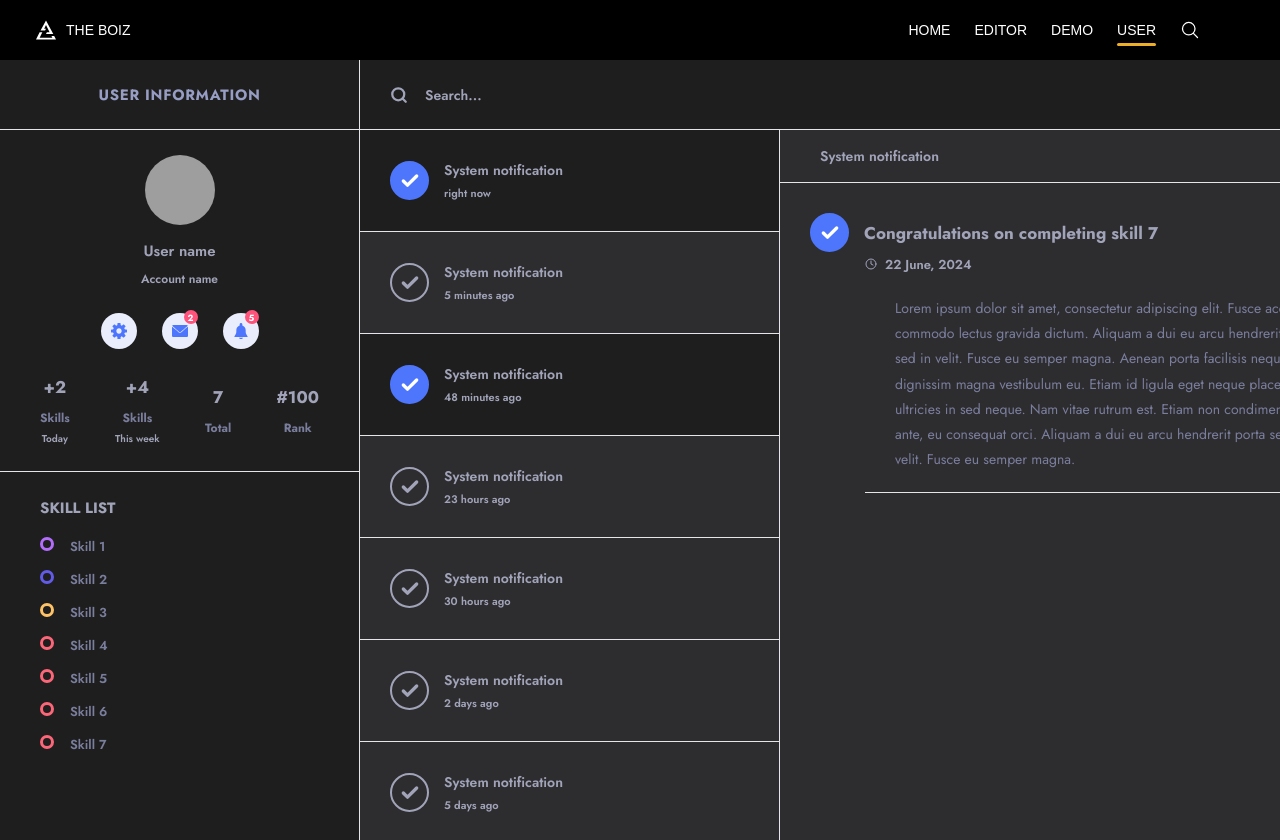
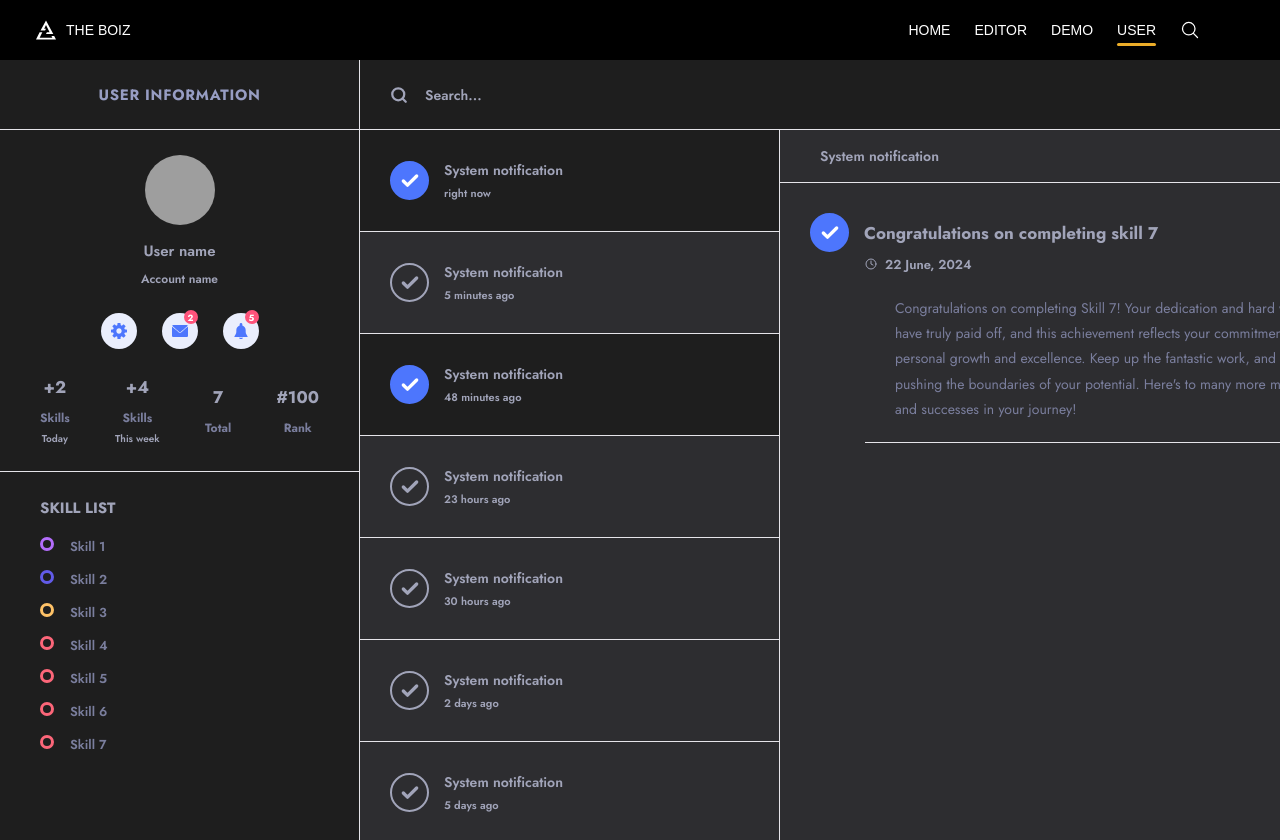
Before and after one commit to VietColonel/spaceweb, a plain HTML site: page han.html in a window 1280 px wide. Drawn offline with Linux system fonts and the light colour scheme; grey boxes are pictures that could not be loaded.

Commit message:
Update han.html

```diff
--- a/han.html
+++ b/han.html
@@ -298,14 +298,7 @@
                       22 June, 2024
                     </div>
                     <div class="noti-inside">
-                      Lorem ipsum dolor sit amet, consectetur adipiscing elit. Fusce
-                      accumsan commodo lectus gravida dictum. Aliquam a dui eu arcu
-                      hendrerit porta sed in velit. Fusce eu semper magna. Aenean
-                      porta facilisis neque, ac dignissim magna vestibulum eu. Etiam
-                      id ligula eget neque placerat ultricies in sed neque. Nam
-                      vitae rutrum est. Etiam non condimentum ante, eu consequat
-                      orci. Aliquam a dui eu arcu hendrerit porta sed in velit.
-                      Fusce eu semper magna.
+                      Congratulations on completing Skill 7! Your dedication and hard work have truly paid off, and this achievement reflects your commitment to personal growth and excellence. Keep up the fantastic work, and continue pushing the boundaries of your potential. Here's to many more milestones and successes in your journey!
                     </div>
                     <div class="noti-doc">
                       <div class="noti-doc-wrapper"></div>
```
